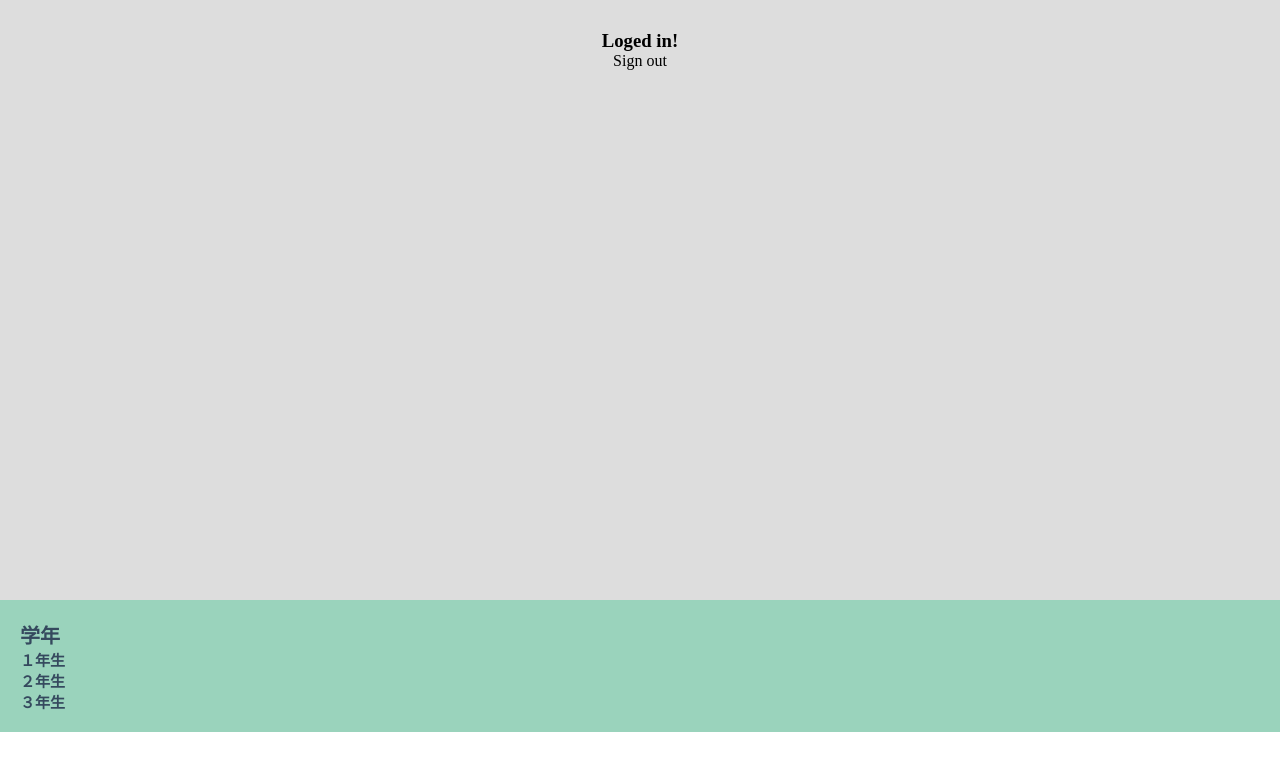
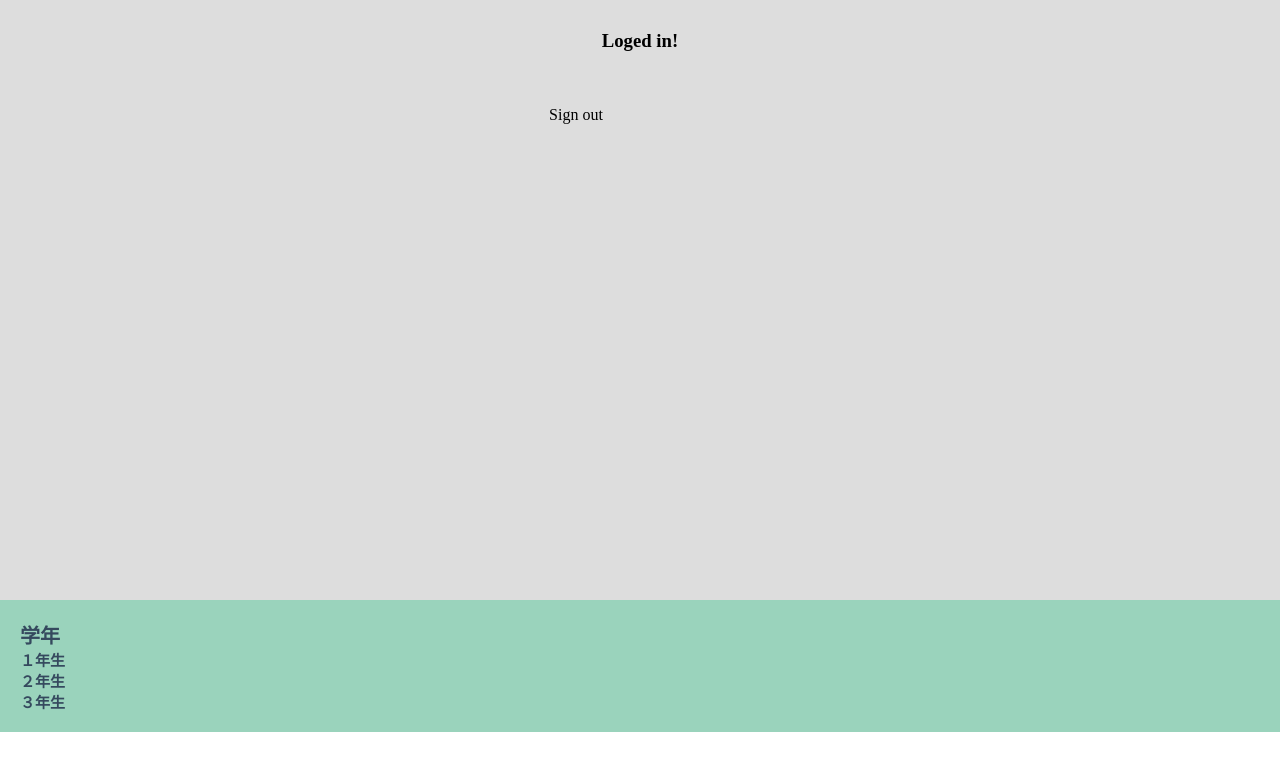
Before and after one commit to kyutech-programming-club/Textbook-Matchng, a Nuxt app: page /postlist in a window 1280 px wide. Shown: the top 770 px of the page. Built offline with nearby package versions, Linux system fonts and the light colour scheme.

Commit message:
Display user image

```diff
--- a/pages/index.vue
+++ b/pages/index.vue
@@ -4,7 +4,7 @@
   </div>
   <div v-else>
     <v-progress-circular
-      indeterminate = true
+      indeterminate
     />
   </div>
 
--- a/pages/postlist.vue
+++ b/pages/postlist.vue
@@ -2,12 +2,29 @@
   <div>
     <h3>Loged in!</h3>
     <button @click="logout">Sign out</button>
+    <v-avatar class="d-inline-block" size="128">
+      <v-img
+        :src="photo_url"
+      />
+    </v-avatar>
   </div>
 </template>
 
 <script>
 import firebase from '@/plugins/firebase'
+
 export default {
+  data() {
+    return {
+      photo_url: ""
+    }
+  },
+  created: function () {
+    firebase.auth().onAuthStateChanged(user => {
+      this.photo_url = user.photoURL
+      console.log(this.photo_url)
+    })
+  },
   methods: {
     logout () {
       firebase.auth().signOut()
```
